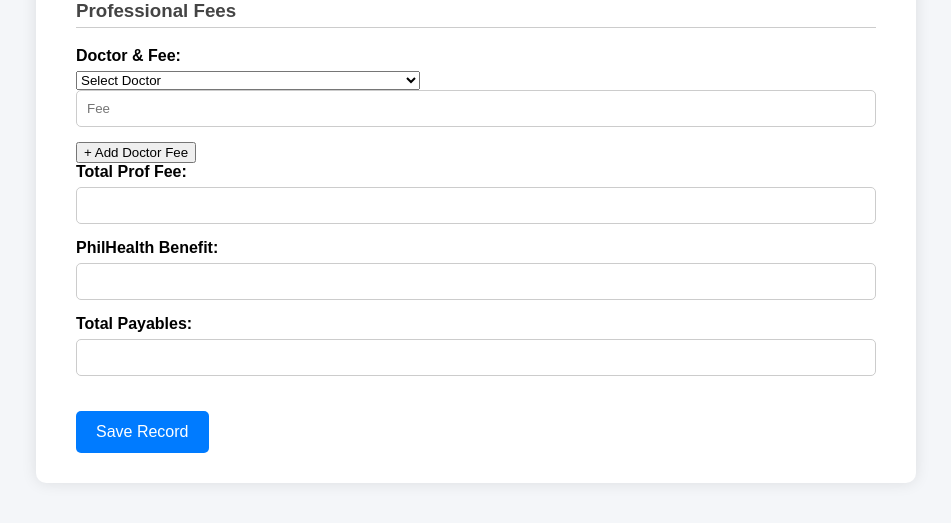
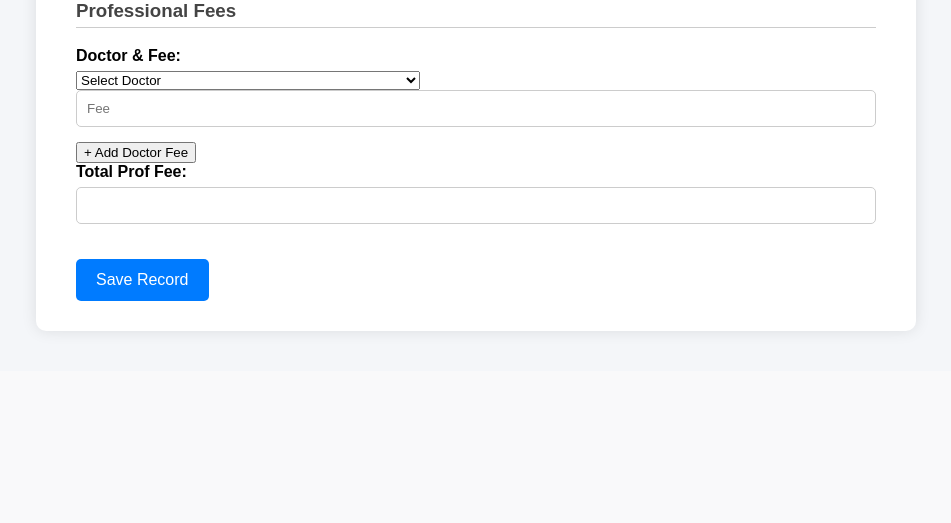
Before and after one commit to r-jheltandugon/SDH-SOA, a PHP site: page /in_patient.php in a window 1280 px wide. Shown: the part 2134-2657 px from the top of the page, without its empty margins (164-1115 px from the left). After the commit the page ends 2469 px from the top, so only its background shows below. Run offline with PHP 8.4, Linux system fonts and the light colour scheme.

Commit message:
Remove total payables

```diff
--- a/soa_app/in_patient.php
+++ b/soa_app/in_patient.php
@@ -228,16 +228,6 @@
                 <input type="number" step="0.01" name="total_pro_fee" id="total_pro_fee" readonly>
             </div>
 
-            <div class="form-group">
-                <label>PhilHealth Benefit:</label>
-                <input type="number" step="0.01" name="philhealth_benefit">
-            </div>
-
-            <div class="form-group">
-                <label>Total Payables:</label>
-                <input type="number" step="0.01" name="total_payables">
-            </div>
-
             <button type="submit">Save Record</button>
         </form>
     </div>
```
